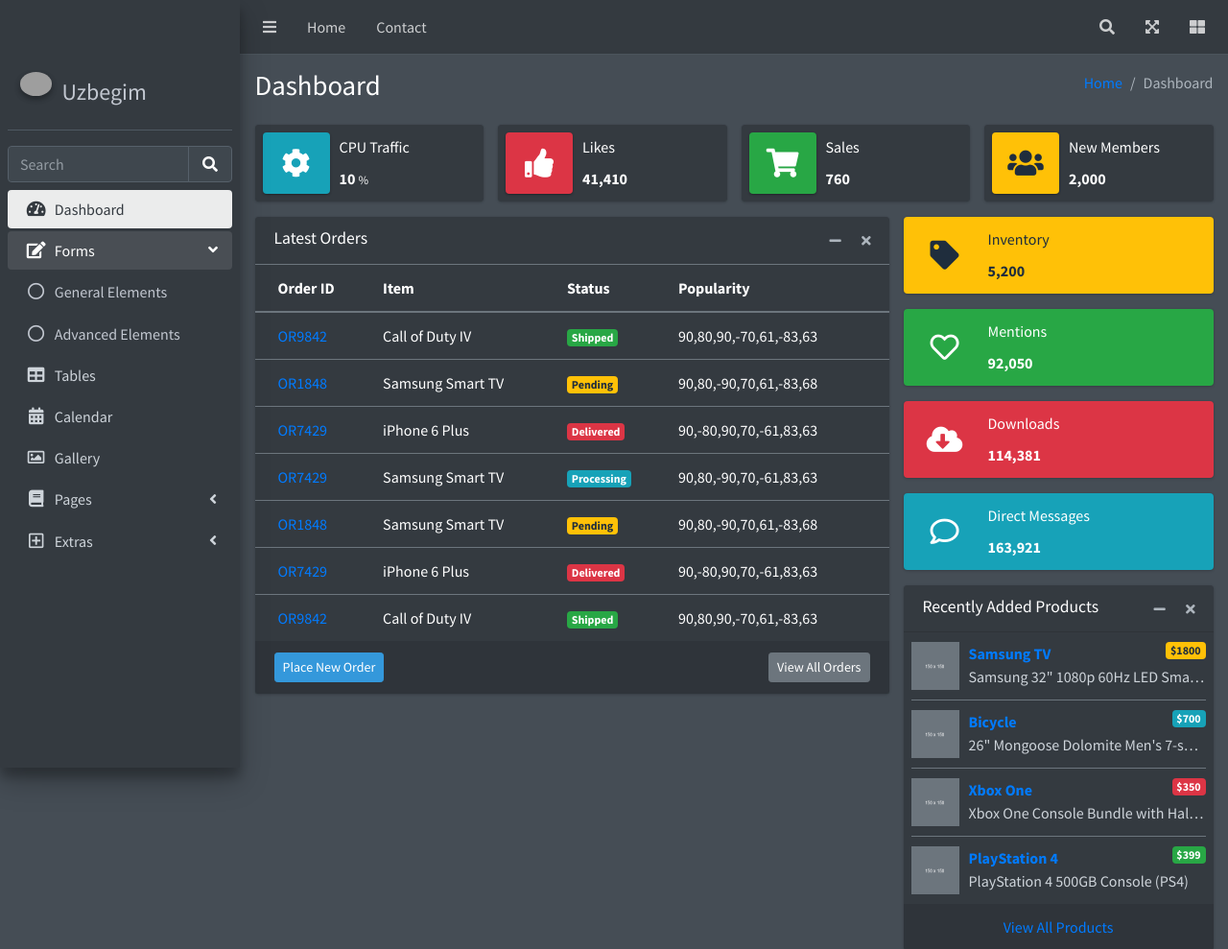
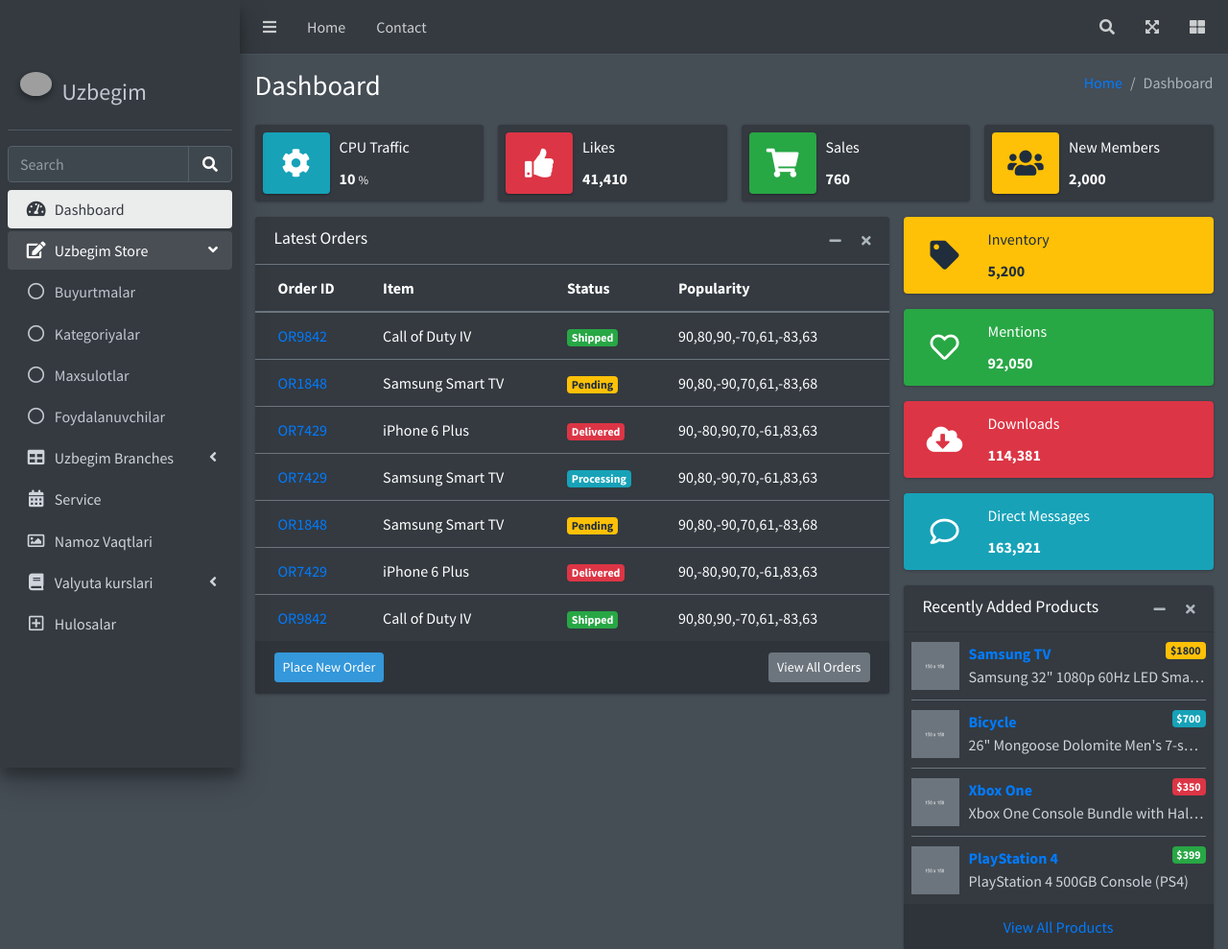
Before and after one commit to king9799/online-shop, a Django app: page /dashboard/ in a window 1280 px wide, after a click on "Uzbegim Store". Shown: the top 989 px of the page at 96% size. Run offline with Django 3.2, Linux system fonts and the light colour scheme; some libraries are stand-ins or nearby versions; grey boxes are pictures that could not be loaded.

Commit message:
sidebar edit

```diff
--- a/Main/views.py
+++ b/Main/views.py
@@ -24,7 +24,7 @@ def log_in(request):
         # if user is None:
         #     return redirect("/")
         # login(request, user)
-        return redirect('/index')
+        return redirect('/dashboard')
     else:
         return render(request, 'login.html')
 
--- a/templates/dashboard.html
+++ b/templates/dashboard.html
@@ -11,7 +11,7 @@
           </div><!-- /.col -->
           <div class="col-sm-6">
             <ol class="breadcrumb float-sm-right">
-              <li class="breadcrumb-item"><a href="/index/">Home</a></li>
+              <li class="breadcrumb-item"><a href="/dashboard/">Home</a></li>
               <li class="breadcrumb-item active">Dashboard</li>
             </ol>
           </div><!-- /.col -->
--- a/templates/index.html
+++ b/templates/index.html
@@ -11,10 +11,10 @@
                     <a class="nav-link" data-widget="pushmenu" href="#" role="button"><i class="fas fa-bars"></i></a>
                 </li>
                 <li class="nav-item d-none d-sm-inline-block">
-        <a href="/index/" class="nav-link">Home</a>
+                    <a href="/dashboard/" class="nav-link">Home</a>
                 </li>
                 <li class="nav-item d-none d-sm-inline-block">
-        <a href="https://t.dkarimoff96.me" class="nav-link">Contact</a>
+                    <a href="https://t.me.dkarimoff96" class="nav-link">Contact</a>
                 </li>
             </ul>
 
@@ -28,7 +28,8 @@
                     <div class="navbar-search-block">
                         <form class="form-inline">
                             <div class="input-group input-group-sm">
-              <input class="form-control form-control-navbar" type="search" placeholder="Search" aria-label="Search">
+                                <input class="form-control form-control-navbar" type="search" placeholder="Search"
+                                       aria-label="Search">
                                 <div class="input-group-append">
                                     <button class="btn btn-navbar" type="submit">
                                         <i class="fas fa-search"></i>
@@ -62,7 +63,8 @@
                 <!-- Sidebar user panel (optional) -->
                 <div class="user-panel mt-3 pb-3 mb-3 d-flex">
                     <div class="image">
-          <img src="https://is5-ssl.mzstatic.com/image/thumb/Purple114/v4/f2/2e/b9/f22eb94b-6c4e-7cf1-0684-678921dfbaca/source/512x512bb.jpg" class="img-circle elevation-2" alt="User Image">
+                        <img src="https://is5-ssl.mzstatic.com/image/thumb/Purple114/v4/f2/2e/b9/f22eb94b-6c4e-7cf1-0684-678921dfbaca/source/512x512bb.jpg"
+                             class="img-circle elevation-2" alt="User Image">
                     </div>
                     <div class="info">
                         <font size="+2">
@@ -75,7 +77,8 @@
                 <!-- SidebarSearch Form -->
                 <div class="form-inline">
                     <div class="input-group" data-widget="sidebar-search">
-          <input class="form-control form-control-sidebar" type="search" placeholder="Search" aria-label="Search">
+                        <input class="form-control form-control-sidebar" type="search" placeholder="Search"
+                               aria-label="Search">
                         <div class="input-group-append">
                             <button class="btn btn-sidebar">
                                 <i class="fas fa-search fa-fw"></i>
@@ -86,14 +89,15 @@
 
                 <!-- Sidebar Menu -->
                 <nav class="mt-2">
-        <ul class="nav nav-pills nav-sidebar flex-column" data-widget="treeview" role="menu" data-accordion="false">
+                    <ul class="nav nav-pills nav-sidebar flex-column" data-widget="treeview" role="menu"
+                        data-accordion="false">
                         <!-- Add icons to the links using the .nav-icon class
                              with font-awesome or any other icon font library -->
                         <li class="nav-item menu-open">
                             <ul class="nav nav-treeview">
 
                                 <li class="nav-item">
-                <a href="/index" class="nav-link active">
+                                    <a href="/dashboard" class="nav-link active">
                                         <i class="nav-icon fas fa-tachometer-alt"></i>
                                         <p>Dashboard</p>
                                     </a>
@@ -104,47 +108,62 @@
                             <a href="#" class="nav-link">
                                 <i class="nav-icon fas fa-edit"></i>
                                 <p>
-                Forms
+                                    Uzbegim Store
                                     <i class="fas fa-angle-left right"></i>
                                 </p>
                             </a>
                             <ul class="nav nav-treeview">
                                 <li class="nav-item">
-                <a href="/general" class="nav-link">
+                                    <a href="#" class="nav-link">
                                         <i class="far fa-circle nav-icon"></i>
-                  <p>General Elements</p>
+                                        <p>Buyurtmalar</p>
                                     </a>
                                 </li>
                                 <li class="nav-item">
-                <a href="/advanced" class="nav-link">
+                                    <a href="#" class="nav-link">
                                         <i class="far fa-circle nav-icon"></i>
-                  <p>Advanced Elements</p>
+                                        <p>Kategoriyalar</p>
+                                    </a>
+                                </li>
+                                <li class="nav-item">
+                                    <a href="#" class="nav-link">
+                                        <i class="far fa-circle nav-icon"></i>
+                                        <p>Maxsulotlar</p>
+                                    </a>
+                                </li>
+                                <li class="nav-item">
+                                    <a href="#" class="nav-link">
+                                        <i class="far fa-circle nav-icon"></i>
+                                        <p>Foydalanuvchilar</p>
                                     </a>
                                 </li>
                             </ul>
                         </li>
                         <li class="nav-item">
-            <a href="/table" class="nav-link">
+                            <a href="#" class="nav-link">
                                 <i class="nav-icon fas fa-table"></i>
                                 <p>
-                Tables
+                                    Uzbegim Branches
+                                    <i class="fas fa-angle-left right"></i>
                                 </p>
                             </a>
+                            <ul class="nav nav-treeview">
+                            </ul>
                         </li>
                         <li class="nav-item">
-            <a href="/calendar" class="nav-link">
+                            <a href="#" class="nav-link">
                                 <i class="nav-icon fas fa-calendar-alt"></i>
                                 <p>
-                Calendar
+                                    Service
                                     <span class="badge badge-info right"></span>
                                 </p>
                             </a>
                         </li>
                         <li class="nav-item">
-            <a href="/gallery" class="nav-link">
+                            <a href="#" class="nav-link">
                                 <i class="nav-icon far fa-image"></i>
                                 <p>
-                Gallery
+                                    Namoz Vaqtlari
                                 </p>
                             </a>
                         </li>
@@ -152,7 +171,7 @@
                             <a href="#" class="nav-link">
                                 <i class="nav-icon fas fa-book"></i>
                                 <p>
-                Pages
+                                    Valyuta kurslari
                                     <i class="fas fa-angle-left right"></i>
                                 </p>
                             </a>
@@ -193,46 +212,9 @@
                             <a href="#" class="nav-link">
                                 <i class="nav-icon far fa-plus-square"></i>
                                 <p>
-                Extras
-                <i class="fas fa-angle-left right"></i>
+                                    Hulosalar
                                 </p>
                             </a>
-            <ul class="nav nav-treeview">
-              <li class="nav-item">
-                <a href="#" class="nav-link">
-                  <i class="far fa-circle nav-icon"></i>
-                  <p>
-                    Login & Register
-                    <i class="fas fa-angle-left right"></i>
-                  </p>
-                </a>
-                <ul class="nav nav-treeview">
-                  <li class="nav-item">
-                    <a href="/login" class="nav-link">
-                      <i class="far fa-circle nav-icon"></i>
-                      <p>Login v1</p>
-                    </a>
-                  </li>
-                  <li class="nav-item">
-                    <a href="/forgot-password" class="nav-link">
-                      <i class="far fa-circle nav-icon"></i>
-                      <p>Forgot Password v1</p>
-                    </a>
-                  </li>
-                </ul>
-              </li>
-              <li class="nav-item">
-                <a href="#" class="nav-link">
-                  <i class="far fa-circle nav-icon"></i>
-                </a>
-              </li>
-              <li class="nav-item">
-                <a href="/lockscreen" class="nav-link">
-                  <i class="far fa-circle nav-icon"></i>
-                  <p>Lockscreen</p>
-                </a>
-              </li>
-            </ul>
                         </li>
                     </ul>
                 </nav>
```
Also changed, not shown: Main/models.py (+27 -7 lines). Lines whose indentation alone changed are shown as unchanged.
